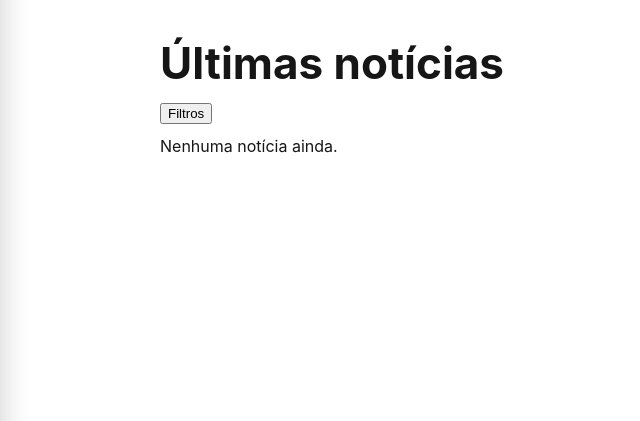
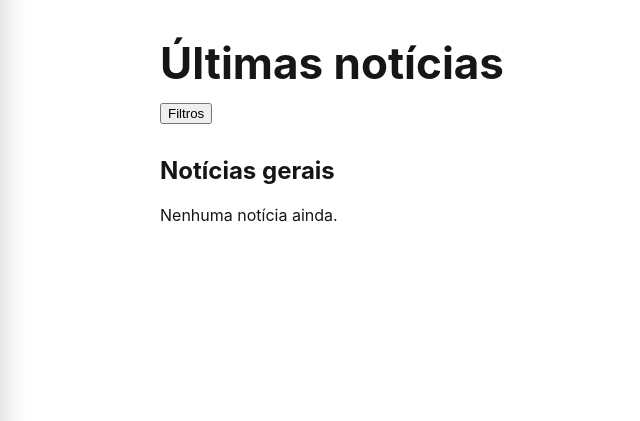
Before and after one commit to IgorGabrielDs/projetoBRASA, a Django app: page / in a window 1280 px wide. Shown: the part 70-491 px from the top of the page, without its empty margins (0-640 px from the left). Run offline with Django 5.2, Linux system fonts and the light colour scheme; data that the repository does not hold is empty.

Commit message:
Update index.html

```diff
--- a/noticias/templates/noticias/index.html
+++ b/noticias/templates/noticias/index.html
@@ -6,7 +6,7 @@
 {% block content %}
   <h1 class="page-title">Últimas notícias</h1>
 
-  {# ====== FILTROS (compatível com test_filtros.py) ====== #}
+  {# ====== FILTROS ====== #}
   <button type="button"
           id="btn-filtros"
           data-testid="btn-filtros"
@@ -15,7 +15,6 @@
   </button>
 
   <style>
-    /* Garante que NADA esconda os inputs dos filtros */
     #filtros-panel {
       display: none;
       background: #fff;
@@ -109,7 +108,7 @@
     </section>
   {% endif %}
 
-  {# ====== PARA VOCÊ (Recomendações) ====== #}
+  {# ====== SEÇÃO “PARA VOCÊ” ====== #}
   {% if user.is_authenticated %}
     <section aria-label="Recomendadas para você" style="margin: 16px 0;">
       <h2 class="page-subtitle">Para você</h2>
@@ -153,7 +152,11 @@
       {% endif %}
     </section>
   {% endif %}
-  {# ====== /PARA VOCÊ ====== #}
+  {# ====== /SEÇÃO “PARA VOCÊ” ====== #}
+
+  {# ====== SEÇÃO “NOTÍCIAS GERAIS” ====== #}
+  <section aria-label="Notícias gerais" style="margin: 32px 0;">
+    <h2 class="page-subtitle">Notícias gerais</h2>
 
     <ul class="news-list" style="margin-top: 12px;">
       {% for n in noticias %}
@@ -182,6 +185,8 @@
         <li>Nenhuma notícia ainda.</li>
       {% endfor %}
     </ul>
+  </section>
+  {# ====== /SEÇÃO “NOTÍCIAS GERAIS” ====== #}
 {% endblock %}
 
 {% block scripts %}
```
Lines whose indentation alone changed are shown as unchanged.
